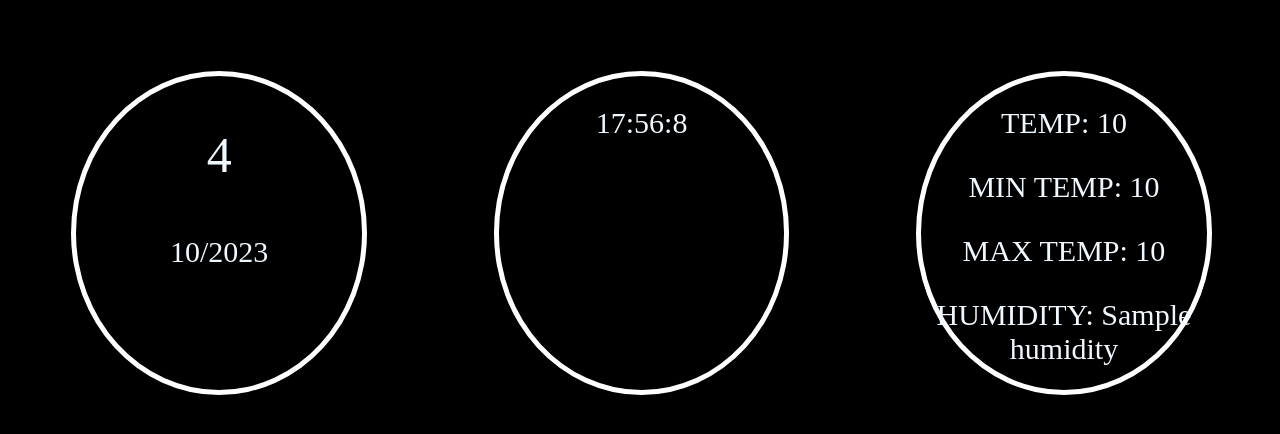
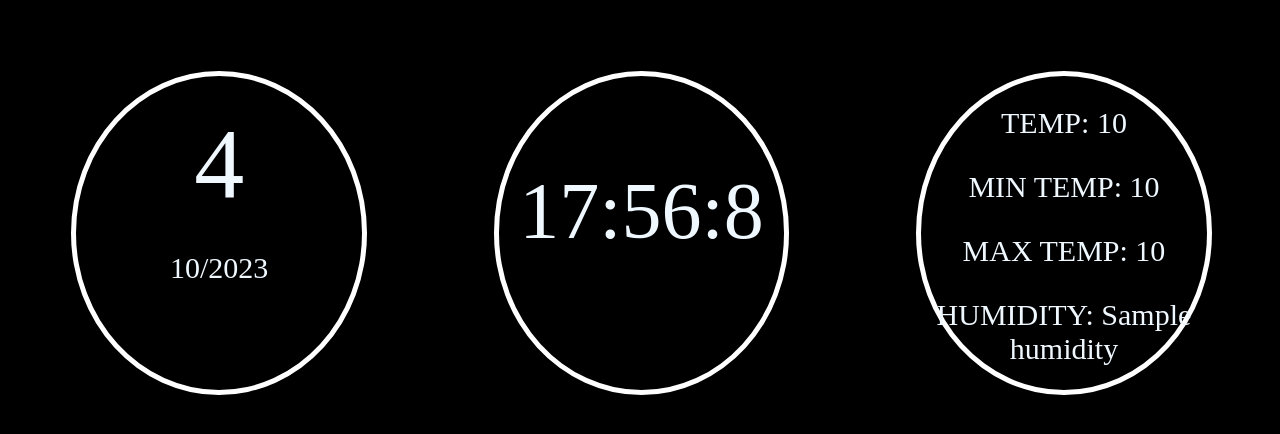
Before and after one commit to NejcBoltez/smart-mirror-server, a Django app: template django_app/templates/smartmirror_django/Dashboard/home.html in a window 1280 px wide. Shown: the top 434 px of the page. Run offline with Django 3.2, Linux system fonts and the light colour scheme; the template is opened without the code that fills it: most values are stand-ins (such as "Sample title", 1, 10 or a date in 2020).

Commit message:
Updated styling

```diff
--- a/templates/Dashboard.html
+++ b/templates/Dashboard.html
@@ -27,12 +27,20 @@
 
         p {
             font-size: 30px;
+            padding: auto;
         }
 
         .day {
-            font-size: 50px;
+            font-size: 100px;
             font-family: 'Cursive';
-            padding-bottom: 1px;
+            margin: auto;
+        }
+
+        .clock {
+            padding: 10px 5px;
+            font-size: 80px;
+            font-family: 'Cursive';
+            margin-bottom: auto;
         }
     </style>
 </head>
```
